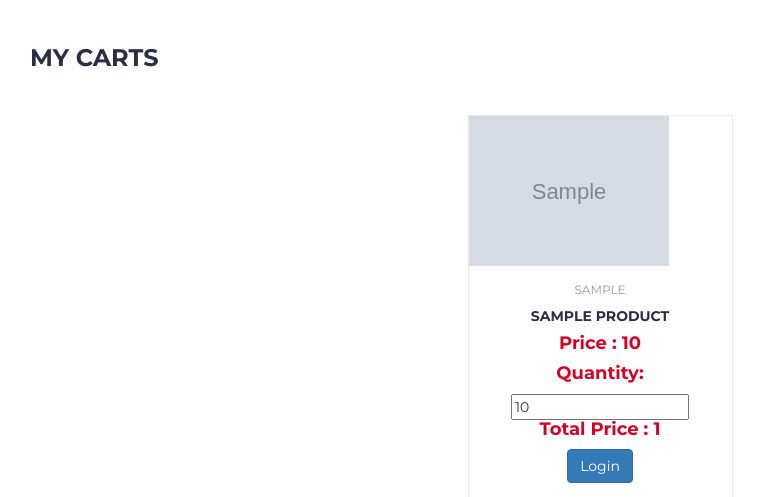
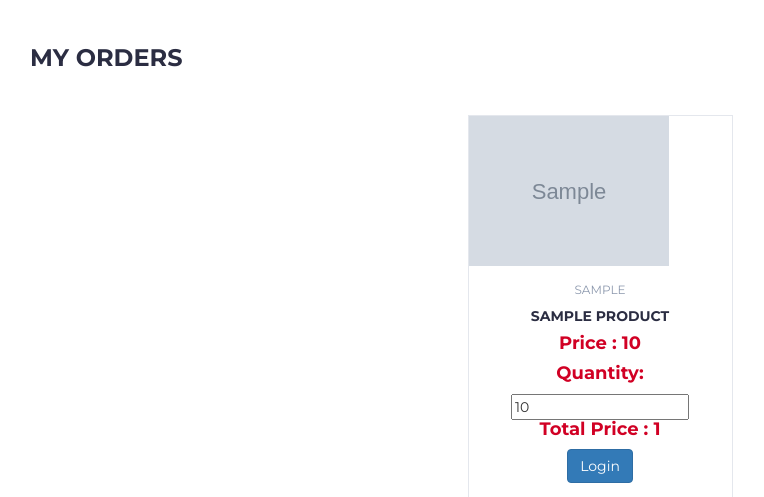
Before and after one commit to kunjanpatel29/Django_Final_Project, a Django app: template myapp/templates/myorder.html in a window 1280 px wide. Shown: the part 207-704 px from the top of the page, without its empty margins (40-804 px from the left). Run offline with Django 4.2, Linux system fonts and the light colour scheme; the template is opened without the code that fills it: most values are stand-ins (such as "Sample title", 1, 10 or a date in 2020); grey boxes marked "Sample" are stand-in pictures; some libraries are stand-ins or nearby versions.

Commit message:
18-05-2023

```diff
--- a/myapp/templates/cart.html
+++ b/myapp/templates/cart.html
@@ -70,7 +70,7 @@
 													</div>
 												{% else %}
 													<div class="add-to-cart">
-														<a href="{% url 'remove-from-cart' pk=i.pk %}"><button class="add-to-cart-btn"><i class="fa fa-shopping-cart"></i> remove from cart</button></a>
+														<a href="{% url 'remove-from-cart' pk=i.product.pk %}"><button class="add-to-cart-btn"><i class="fa fa-shopping-cart"></i> remove from cart</button></a>
 													</div>
 												{% endif %}
 											{% endif %}
--- a/myapp/templates/myorder.html
+++ b/myapp/templates/myorder.html
@@ -17,10 +17,10 @@
 					<!-- section title -->
 					<div class="col-md-12">
 						<div class="section-title">
-							{% if carts %}
-								<h3 class="title">My Carts</h3>
+							{% if orders %}
+								<h3 class="title">My Orders</h3>
 							{% else %}
-								<h3 class="title">No Items In Your Cart</h3>
+								<h3 class="title">No Items In Your Orders Yet</h3>
 							{% endif %}
 						</div>
 					</div>
@@ -33,11 +33,11 @@
 								<!-- tab -->
 								<div id="tab1" class="tab-pane active">
 									<div class="products-slick" data-nav="#slick-nav-1">
-										{% for i in carts %}
+										{% for i in orders %}
 										<!-- product -->
 										<div class="product">
 											<div class="product-img">
-												<img src={{i.product.product_image.url}} alt="" style="width:200px;height=200px;">
+												<img src="{{i.product.product_image.url}}" alt="" style="width:200px;height=200px;">
 											</div>
 											<div class="product-body">
 												<p class="product-category">{{i.product.product_category}}</p>
--- a/myapp/templates/success.html
+++ b/myapp/templates/success.html
@@ -11,7 +11,6 @@
  <p>
  <h3>Payment Successful</h3>
  <p>Thank you for your purchase!</p>
- <p> If you have any questions, please let us know through emails.</p>
  </p>
  </div>
 </body>
--- a/myapp/views.py
+++ b/myapp/views.py
@@ -9,7 +9,7 @@ from django.views.decorators.csrf import csrf_exempt
 import json
 
 stripe.api_key = settings.STRIPE_PRIVATE_KEY
-YOUR_DOMAIN = 'http://127.0.0.1:8000'
+YOUR_DOMAIN = 'http://kunjan1319.pythonanywhere.com/'
 
 def validate_email(request):
 	email = request.GET.get('email')
@@ -324,6 +324,7 @@ def laptops(request):
 	try:
 		user=User.objects.get(user=user)
 		if request.session.email():
+			products=Product.objects.filter(product_category="Laptop")
 			carts=Cart.objects.filter(user=user,paymemt_status=False)
 			net_price=0
 			total_qty=0
@@ -343,6 +344,7 @@ def cameras(request):
 	try:
 		user=User.objects.get(user=user)
 		if request.session.email():
+			products=Product.objects.filter(product_category="Camera")
 			carts=Cart.objects.filter(user=user,paymemt_status=False)
 			net_price=0
 			total_qty=0
@@ -362,6 +364,7 @@ def accessories(request):
 	try:
 		user=User.objects.get(user=user)
 		if request.session.email():
+			products=Product.objects.filter(product_cat="Accessories")
 			carts=Cart.objects.filter(user=user,paymemt_status=False)
 			net_price=0
 			total_qty=0
```
Also changed, not shown: db.sqlite3.
